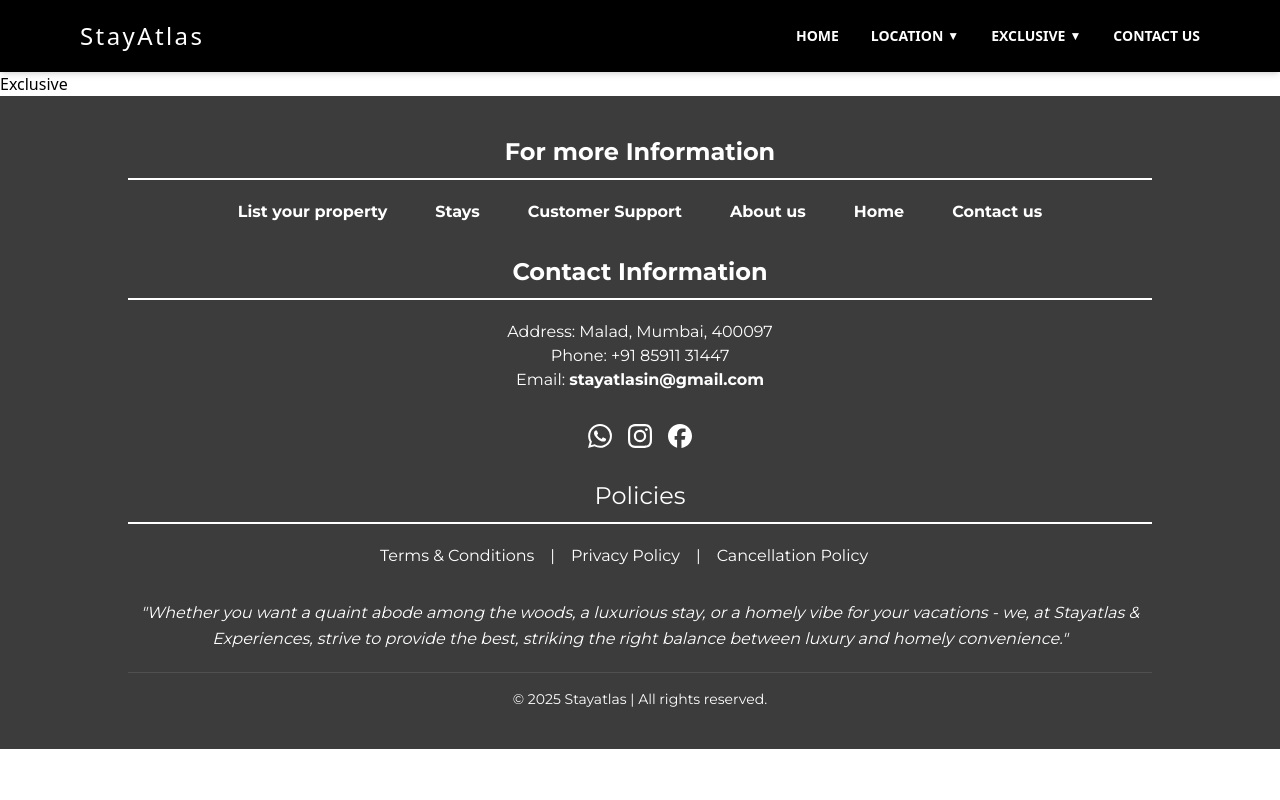
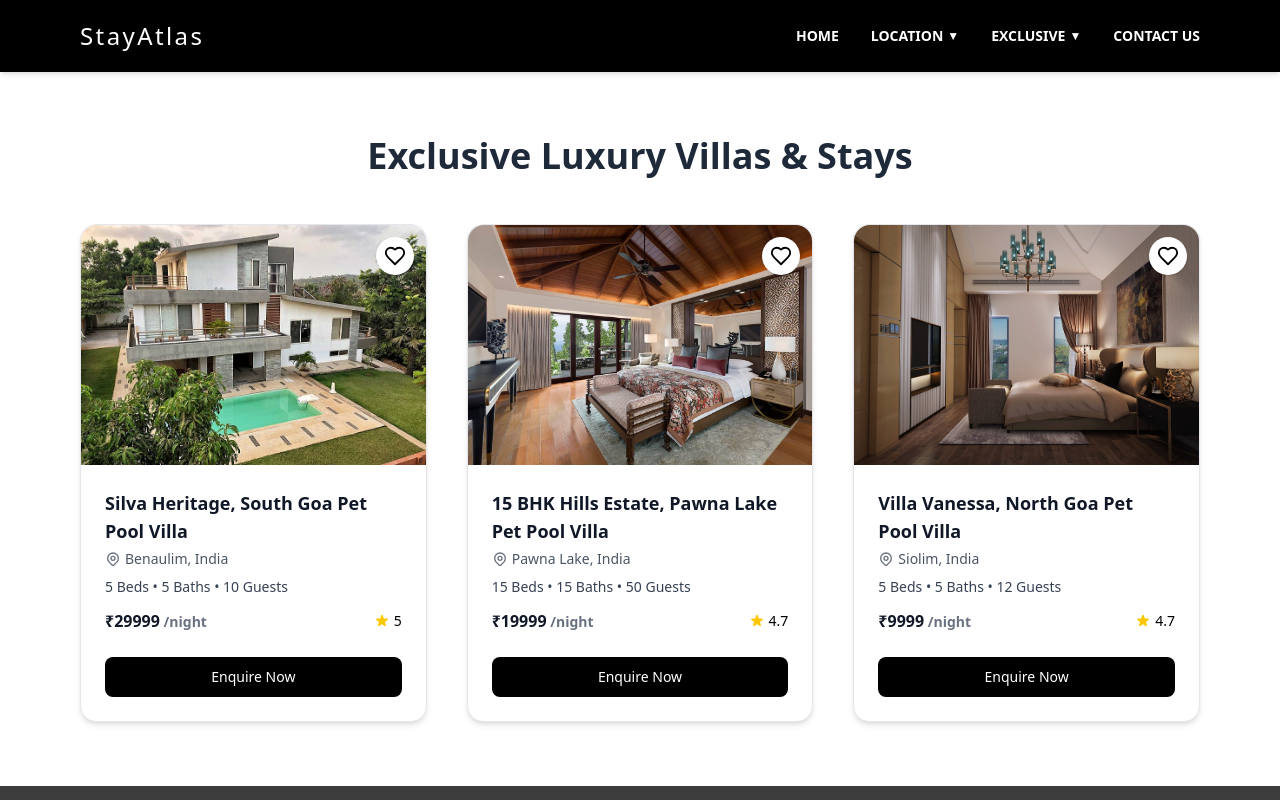
Before and after one commit to Abhishek10-0/stayatlas, a React (Vite) app: page /exclusive in a window 1280 px wide. Shown: the top 800 px of the page. Built offline with nearby package versions, Linux system fonts and the light colour scheme.

Commit message:
components addded

```diff
--- /dev/null
+++ b/src/components/exclusiveProperty.jsx
@@ -0,0 +1,154 @@
+import React, { useEffect, useRef, useState } from 'react';
+import { Heart } from 'lucide-react';
+import front1 from "../assets/frontv.jpg";
+import bedroom from "../assets/bdroom.jpg";
+import bedroom2 from "../assets/bdroom2.jpg";
+
+export default function ExclusiveProperty() {
+  const [favorites, setFavorites] = useState({});
+  const [visibleCards, setVisibleCards] = useState({});
+  const cardRefs = useRef([]);
+
+  useEffect(() => {
+    const observer = new IntersectionObserver(
+      entries => {
+        entries.forEach(entry => {
+          if (entry.isIntersecting) {
+            setVisibleCards(prev => ({
+              ...prev,
+              [entry.target.dataset.id]: true,
+            }));
+          }
+        });
+      },
+      { threshold: 0.2 }
+    );
+
+    cardRefs.current.forEach((card) => {
+      if (card) observer.observe(card);
+    });
+
+    return () => {
+      cardRefs.current.forEach((card) => {
+        if (card) observer.unobserve(card);
+      });
+    };
+  }, []);
+
+  const toggleFavorite = (id) => {
+    setFavorites(prev => ({
+      ...prev,
+      [id]: !prev[id],
+    }));
+  };
+
+  const properties = [
+    {
+      id: 1,
+      name: "Silva Heritage, South Goa Pet Pool Villa",
+      location: "Benaulim, India",
+      beds: 5,
+      baths: 5,
+      guests: 10,
+      price: 29999,
+      rating: 5.0,
+      image: front1,
+    },
+    {
+      id: 2,
+      name: "15 BHK Hills Estate, Pawna Lake Pet Pool Villa",
+      location: "Pawna Lake, India",
+      beds: 15,
+      baths: 15,
+      guests: 50,
+      price: 19999,
+      rating: 4.7,
+      image: bedroom,
+    },
+    {
+      id: 3,
+      name: "Villa Vanessa, North Goa Pet Pool Villa",
+      location: "Siolim, India",
+      beds: 5,
+      baths: 5,
+      guests: 12,
+      price: 9999,
+      rating: 4.7,
+      image: bedroom2,
+    },
+  ];
+
+  return (
+    <div className="bg-white py-16 px-4 sm:px-10 lg:px-20">
+      <h2 className="text-3xl md:text-4xl font-bold text-center text-gray-800 mb-12">
+        Exclusive Luxury Villas & Stays
+      </h2>
+      <div className="grid grid-cols-1 sm:grid-cols-2 lg:grid-cols-3 gap-10">
+        {properties.map((property, i) => (
+          <div
+            key={property.id}
+            data-id={property.id}
+            ref={el => (cardRefs.current[i] = el)}
+            className={`transition-opacity duration-1000 ${
+              visibleCards[property.id] ? 'opacity-100' : 'opacity-0'
+            } bg-white border border-gray-200 rounded-2xl shadow-md hover:shadow-lg`}
+          >
+            <div className="relative overflow-hidden rounded-t-2xl">
+              <img
+                src={property.image}
+                alt={property.name}
+                className="w-full h-60 object-cover transition-transform duration-500 hover:scale-105"
+              />
+              <button
+                onClick={() => toggleFavorite(property.id)}
+                className="absolute top-3 right-3 bg-white rounded-full p-2 shadow hover:scale-110 transition"
+              >
+                <Heart
+                  size={22}
+                  fill={favorites[property.id] ? "#000" : "none"}
+                  color="#000"
+                />
+              </button>
+            </div>
+
+            <div className="p-6">
+              <h3 className="text-lg font-semibold text-gray-900 mb-1">
+                {property.name}
+              </h3>
+              <p className="text-sm text-gray-600 flex items-center mb-2">
+                <svg className="h-4 w-4 mr-1 text-gray-500" fill="none" viewBox="0 0 24 24" stroke="currentColor">
+                  <path strokeLinecap="round" strokeLinejoin="round" strokeWidth={2} d="M17.657 16.657L13.414 20.9a1.998 1.998 0 01-2.827 0l-4.244-4.243a8 8 0 1111.314 0z" />
+                  <path strokeLinecap="round" strokeLinejoin="round" strokeWidth={2} d="M15 11a3 3 0 11-6 0 3 3 0 016 0z" />
+                </svg>
+                {property.location}
+              </p>
+
+              <div className="text-sm text-gray-700 mb-3">
+                {property.beds} Beds • {property.baths} Baths • {property.guests} Guests
+              </div>
+
+              <div className="flex justify-between items-center">
+                <div>
+                  <p className="text-base font-semibold text-gray-900">
+                    ₹{property.price}
+                    <span className="text-sm text-gray-500"> /night</span>
+                  </p>
+                </div>
+                <div className="flex items-center">
+                  <svg className="h-4 w-4 text-yellow-400" fill="currentColor" viewBox="0 0 20 20">
+                    <path d="M9.049 2.927c.3-.921 1.603-.921 1.902 0l1.07 3.292a1 1 0 00.95.69h3.462c.969 0 1.371 1.24.588 1.81l-2.8 2.034a1 1 0 00-.364 1.118l1.07 3.292c.3.921-.755 1.688-1.54 1.118l-2.8-2.034a1 1 0 00-1.175 0l-2.8 2.034c-.784.57-1.838-.197-1.539-1.118l1.07-3.292a1 1 0 00-.364-1.118L2.98 8.72c-.783-.57-.38-1.81.588-1.81h3.461a1 1 0 00.951-.69l1.07-3.292z" />
+                  </svg>
+                  <span className="ml-1 text-sm font-medium">{property.rating}</span>
+                </div>
+              </div>
+
+              <button className="w-full mt-6 bg-black text-white py-2.5 rounded-lg text-sm font-medium hover:opacity-90 transition">
+                Enquire Now
+              </button>
+            </div>
+          </div>
+        ))}
+      </div>
+    </div>
+  );
+}
--- a/src/pages/Exclusive.jsx
+++ b/src/pages/Exclusive.jsx
@@ -1,8 +1,11 @@
 import React from 'react'
+import ExclusiveProperty from '../components/exclusiveProperty'
 
 const Exclusive = () => {
   return (
-    <div>Exclusive</div>
+    <>
+     <ExclusiveProperty />
+    </>
   )
 }
 
```
